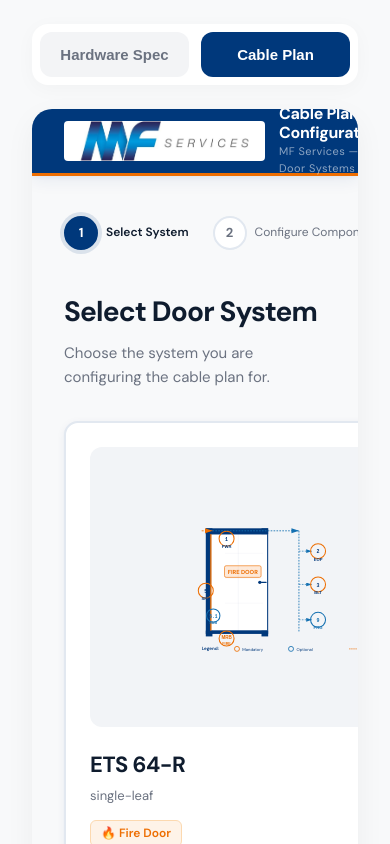
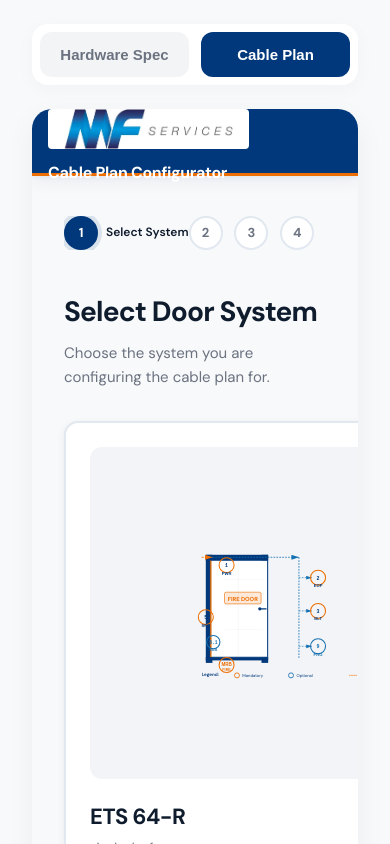
Before and after one commit to leigh-svg/MF-Services, a Next.js app: page / in a window 390 px wide. Both pictures are taken after a click on the button "Cable Plan". Shown: the top 844 px of the page. Built offline with nearby package versions, Linux system fonts and the light colour scheme.

Commit message:
Mobile responsive fixes

```diff
--- a/app/globals.css
+++ b/app/globals.css
@@ -199,6 +199,37 @@ body {
 .mf-textarea:focus { border-color: var(--mf-blue); box-shadow: var(--shadow-focus); }
 .mf-textarea::placeholder { color: var(--mf-text-faint); }
 
+/* Responsive app styles */
+.mf-page-shell { width: 100%; }
+.mf-page-container { padding: 24px 16px; }
+.mf-content-shell { padding: 40px 16px; }
+.mf-app-header .mf-header-title { max-width: 260px; overflow: hidden; text-overflow: ellipsis; white-space: nowrap; }
+.mf-app-header .mf-header-subtitle { color: rgba(255,255,255,0.75); }
+.mf-step-indicator { overflow-x: auto; }
+.mf-step-indicator::-webkit-scrollbar { height: 6px; }
+.mf-step-indicator::-webkit-scrollbar-thumb { background: rgba(0,0,0,0.16); border-radius: 999px; }
+.mf-step-indicator::-webkit-scrollbar-track { background: transparent; }
+.mf-step-item { display: flex; align-items: center; }
+.mf-step-item:not(.mf-step-current) .mf-step-label { display: none; }
+.mf-step-connector { display: none; }
+
+@media (min-width: 640px) {
+  .mf-page-container { padding: 24px 32px; }
+  .mf-content-shell { padding: 40px 32px; }
+  .mf-step-indicator { overflow-x: hidden; }
+  .mf-step-item:not(.mf-step-current) .mf-step-label { display: inline; }
+  .mf-step-connector { display: block; }
+  .mf-app-header .mf-header-subtitle { display: block; }
+}
+
+@media (max-width: 639px) {
+  .mf-app-header { padding: 0 16px !important; }
+  .mf-app-header .mf-header-inner { padding: 0; flex-wrap: wrap; gap: 10px; }
+  .mf-app-header .mf-header-row { flex-wrap: wrap; gap: 10px; }
+  .mf-app-header .mf-header-title { font-size: 15px; white-space: normal; }
+  .mf-app-header .mf-header-subtitle { display: none; }
+}
+
 /* Section label */
 .mf-section-label {
   font-size: 11px;
--- a/app/layout.js
+++ b/app/layout.js
@@ -1,5 +1,5 @@
 import './globals.css'
-export const metadata = { title: 'MF Services Cable Plan Configurator' }
+export const metadata = { title: 'MF Services Cable Plan Configurator', viewport: 'width=device-width, initial-scale=1' }
 export default function RootLayout({ children }) {
   return (
     <html lang="en">
--- a/app/page.js
+++ b/app/page.js
@@ -12,8 +12,8 @@ export default function Home() {
   const [activeTab, setActiveTab] = useState('hardwareSpec')
 
   return (
-    <div style={{ minHeight: '100vh', background: '#F8F9FA', color: '#0F1C2E', fontFamily: 'DM Sans, sans-serif' }}>
-      <div style={{ maxWidth: 1000, margin: '0 auto', padding: '24px 32px' }}>
+    <div className="mf-page-shell" style={{ minHeight: '100vh', background: '#F8F9FA', color: '#0F1C2E', fontFamily: 'DM Sans, sans-serif' }}>
+      <div className="mf-page-container" style={{ maxWidth: 1000, margin: '0 auto', padding: '24px 32px' }}>
         <div style={{ display: 'flex', gap: 12, marginBottom: 24, background: '#FFFFFF', borderRadius: 16, padding: 8, boxShadow: '0 4px 20px rgba(0,0,0,0.03)' }}>
           {TABS.map(tab => (
             <button
--- a/components/CablePlanConfigurator.jsx
+++ b/components/CablePlanConfigurator.jsx
@@ -256,11 +256,11 @@ const STEPS = ["Select System", "Configure Components", "Project Details", "Revi
 
 function StepIndicator({ currentStep, setCurrentStep }) {
   return (
-    <div style={{ display: "flex", alignItems: "center", marginBottom: 40 }}>
+    <div className="mf-step-indicator" style={{ display: "flex", alignItems: "center", marginBottom: 40, overflowX: "auto" }}>
       {STEPS.map((label, i) => (
-        <div key={i} onClick={i < currentStep ? () => setCurrentStep(i) : undefined} style={{ display: "flex", alignItems: "center", flex: 1, cursor: i < currentStep ? "pointer" : "default" }}>
+        <div key={i} className={`mf-step-item${i === currentStep ? ' mf-step-current' : ''}`} onClick={i < currentStep ? () => setCurrentStep(i) : undefined} style={{ display: "flex", alignItems: "center", flex: 1, cursor: i < currentStep ? "pointer" : "default" }}>
           <div style={{ display: "flex", alignItems: "center", gap: 8 }}>
-            <div style={{
+            <div className="mf-step-circle" style={{
               width: 34, height: 34, borderRadius: "50%", display: "flex", alignItems: "center", justifyContent: "center",
               fontSize: 13, fontWeight: 700, flexShrink: 0, transition: "all 250ms",
               background: i < currentStep ? T.green : i === currentStep ? T.navy : T.surface,
@@ -270,10 +270,10 @@ function StepIndicator({ currentStep, setCurrentStep }) {
             }}>
               {i < currentStep ? "✓" : i + 1}
             </div>
-            <span style={{ fontSize: 12, fontWeight: i === currentStep ? 600 : 400, color: i === currentStep ? T.textPrimary : T.textMuted, whiteSpace: "nowrap" }}>{label}</span>
+            <span className="mf-step-label" style={{ fontSize: 12, fontWeight: i === currentStep ? 600 : 400, color: i === currentStep ? T.textPrimary : T.textMuted, whiteSpace: "nowrap" }}>{label}</span>
           </div>
           {i < STEPS.length - 1 && (
-            <div style={{ flex: 1, height: 2, margin: "0 12px", background: i < currentStep ? T.green : T.border, borderRadius: 1, transition: "background 250ms" }} />
+            <div className="mf-step-connector" style={{ flex: 1, height: 2, margin: "0 12px", background: i < currentStep ? T.green : T.border, borderRadius: 1, transition: "background 250ms" }} />
           )}
         </div>
       ))}
@@ -300,13 +300,13 @@ export default function CablePlanConfigurator() {
     <div style={{ minHeight: "100vh", background: T.canvas, fontFamily: "DM Sans, sans-serif", color: T.textBody }}>
 
       {/* ── HEADER ── */}
-      <header style={{ background: T.navy, borderBottom: `3px solid ${T.orange}`, padding: "0 32px", position: "sticky", top: 0, zIndex: 100, boxShadow: shadow.md }}>
-        <div style={{ maxWidth: 1000, margin: "0 auto", display: "flex", alignItems: "center", justifyContent: "space-between", height: 64 }}>
-          <div style={{ display: "flex", alignItems: "center", gap: 14 }}>
+      <header className="mf-app-header" style={{ background: T.navy, borderBottom: `3px solid ${T.orange}`, padding: "0 32px", position: "sticky", top: 0, zIndex: 100, boxShadow: shadow.md }}>
+        <div className="mf-header-inner" style={{ maxWidth: 1000, margin: "0 auto", display: "flex", alignItems: "center", justifyContent: "space-between", height: 64, gap: 16 }}>
+          <div className="mf-header-row" style={{ display: "flex", alignItems: "center", gap: 14 }}>
             <img src="/linkedin.jpg" alt="MF Services" style={{ height: 40, width: "auto", borderRadius: 4, background: "#ffffff" }} />
             <div>
-              <div style={{ fontWeight: 700, fontSize: 16, color: T.white, letterSpacing: "-0.02em", lineHeight: 1.2 }}>Cable Plan Configurator</div>
-              <div style={{ fontSize: 11, color: "rgba(255,255,255,0.55)", letterSpacing: "0.04em" }}>MF Services — Door Systems</div>
+              <div className="mf-header-title" style={{ fontWeight: 700, fontSize: 16, color: T.white, letterSpacing: "-0.02em", lineHeight: 1.2, maxWidth: 320, overflow: "hidden", textOverflow: "ellipsis", whiteSpace: "nowrap" }}>Cable Plan Configurator</div>
+              <div className="mf-header-subtitle" style={{ fontSize: 11, color: "rgba(255,255,255,0.55)", letterSpacing: "0.04em" }}>MF Services — Door Systems</div>
             </div>
           </div>
           {system && (
@@ -323,7 +323,7 @@ export default function CablePlanConfigurator() {
       </header>
 
       {/* ── BODY ── */}
-      <main style={{ maxWidth: 1000, margin: "0 auto", padding: "40px 32px" }}>
+      <main className="mf-content-shell" style={{ maxWidth: 1000, margin: "0 auto", padding: "40px 32px" }}>
         <StepIndicator currentStep={currentStep} setCurrentStep={setCurrentStep} />
 
         {/* STEP 0: Select System */}
--- a/components/SpecGenerator.jsx
+++ b/components/SpecGenerator.jsx
@@ -171,11 +171,11 @@ const STEPS = ["Select Door Type", "Configure Hardware", "Project Details", "Rev
 
 function StepIndicator({ currentStep, setCurrentStep }) {
   return (
-    <div style={{ display: "flex", alignItems: "center", marginBottom: 40 }}>
+    <div className="mf-step-indicator" style={{ display: "flex", alignItems: "center", marginBottom: 40, overflowX: "auto" }}>
       {STEPS.map((label, i) => (
-        <div key={i} onClick={i < currentStep ? () => setCurrentStep(i) : undefined} style={{ display: "flex", alignItems: "center", flex: 1, cursor: i < currentStep ? "pointer" : "default" }}>
+        <div key={i} className={`mf-step-item${i === currentStep ? ' mf-step-current' : ''}`} onClick={i < currentStep ? () => setCurrentStep(i) : undefined} style={{ display: "flex", alignItems: "center", flex: 1, cursor: i < currentStep ? "pointer" : "default" }}>
           <div style={{ display: "flex", alignItems: "center", gap: 8 }}>
-            <div style={{
+            <div className="mf-step-circle" style={{
               width: 34, height: 34, borderRadius: "50%", display: "flex", alignItems: "center", justifyContent: "center",
               fontSize: 13, fontWeight: 700, flexShrink: 0, transition: "all 250ms",
               background: i < currentStep ? T.green : i === currentStep ? T.navy : T.surface,
@@ -185,10 +185,10 @@ function StepIndicator({ currentStep, setCurrentStep }) {
             }}>
               {i < currentStep ? "✓" : i + 1}
             </div>
-            <span style={{ fontSize: 12, fontWeight: i === currentStep ? 600 : 400, color: i === currentStep ? T.textPrimary : T.textMuted, whiteSpace: "nowrap" }}>{label}</span>
+            <span className="mf-step-label" style={{ fontSize: 12, fontWeight: i === currentStep ? 600 : 400, color: i === currentStep ? T.textPrimary : T.textMuted, whiteSpace: "nowrap" }}>{label}</span>
           </div>
           {i < STEPS.length - 1 && (
-            <div style={{ flex: 1, height: 2, margin: "0 12px", background: i < currentStep ? T.green : T.border, borderRadius: 1, transition: "background 250ms" }} />
+            <div className="mf-step-connector" style={{ flex: 1, height: 2, margin: "0 12px", background: i < currentStep ? T.green : T.border, borderRadius: 1, transition: "background 250ms" }} />
           )}
         </div>
       ))}
@@ -213,13 +213,13 @@ export default function SpecGenerator() {
   return (
     <div style={{ minHeight: "100vh", background: T.canvas, fontFamily: "DM Sans, sans-serif", color: T.textBody }}>
       {/* ── HEADER ── */}
-      <header style={{ background: T.navy, borderBottom: `3px solid ${T.orange}`, padding: "0 32px", position: "sticky", top: 0, zIndex: 100, boxShadow: shadow.md }}>
-        <div style={{ maxWidth: 1000, margin: "0 auto", display: "flex", alignItems: "center", justifyContent: "space-between", height: 64 }}>
-          <div style={{ display: "flex", alignItems: "center", gap: 14 }}>
+      <header className="mf-app-header" style={{ background: T.navy, borderBottom: `3px solid ${T.orange}`, padding: "0 32px", position: "sticky", top: 0, zIndex: 100, boxShadow: shadow.md }}>
+        <div className="mf-header-inner" style={{ maxWidth: 1000, margin: "0 auto", display: "flex", alignItems: "center", justifyContent: "space-between", height: 64, gap: 16 }}>
+          <div className="mf-header-row" style={{ display: "flex", alignItems: "center", gap: 14 }}>
             <img src="/linkedin.jpg" alt="MF Services" style={{ height: 40, width: "auto", borderRadius: 4, background: "#ffffff" }} />
             <div>
-              <div style={{ fontWeight: 700, fontSize: 16, color: T.white, letterSpacing: "-0.02em", lineHeight: 1.2 }}>Hardware Spec Generator</div>
-              <div style={{ fontSize: 11, color: "rgba(255,255,255,0.55)", letterSpacing: "0.04em" }}>MF Services — Door Systems</div>
+              <div className="mf-header-title" style={{ fontWeight: 700, fontSize: 16, color: T.white, letterSpacing: "-0.02em", lineHeight: 1.2, maxWidth: 320, overflow: "hidden", textOverflow: "ellipsis", whiteSpace: "nowrap" }}>Hardware Spec Generator</div>
+              <div className="mf-header-subtitle" style={{ fontSize: 11, color: "rgba(255,255,255,0.55)", letterSpacing: "0.04em" }}>MF Services — Door Systems</div>
             </div>
           </div>
           {doorType && (
@@ -233,7 +233,7 @@ export default function SpecGenerator() {
       </header>
 
       {/* ── BODY ── */}
-      <main style={{ maxWidth: 1000, margin: "0 auto", padding: "40px 32px" }}>
+      <main className="mf-content-shell" style={{ maxWidth: 1000, margin: "0 auto", padding: "40px 32px" }}>
         <StepIndicator currentStep={currentStep} setCurrentStep={setCurrentStep} />
 
         {/* STEP 0: Select Door Type */}
--- a/components/SystemDiagram.jsx
+++ b/components/SystemDiagram.jsx
@@ -4,7 +4,8 @@ export function ETS64RDiagram({ system, componentStates }) {
   // system and componentStates are available for future enhancements
   // (e.g., highlighting included/excluded components)
   return (
-    <svg viewBox="0 0 760 320" width="100%" height="auto" style={{ maxWidth: 800, margin: "0 auto" }} role="img" aria-label="ETS 64-R Single Leaf Fire Door System Diagram">\n
+    <svg viewBox="0 0 760 320" preserveAspectRatio="xMidYMid meet" width="100%" height="auto" style={{ maxWidth: 800, margin: "0 auto", minHeight: 300 }} role="img" aria-label="ETS 64-R Single Leaf Fire Door System Diagram">
+
       <defs>
         <marker id="cableArrow" markerWidth="10" markerHeight="10" refX="9" refY="3" orient="auto" markerUnits="strokeWidth">
           <path d="M0,0 L0,6 L9,3 z" fill="#1470B1" />
```
